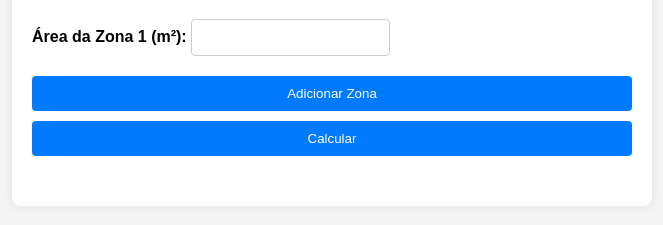
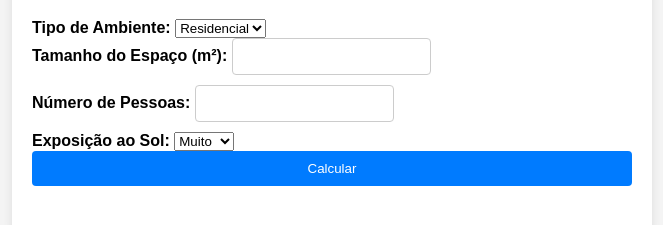
Before and after one commit to joaotiagojeronimo/simulador_AC, a plain HTML site: page index.html in a window 1280 px wide. Shown: the part 131-356 px from the top of the page, without its empty margins (308-971 px from the left). Drawn offline with Linux system fonts and the light colour scheme.

Commit message:
index.html

```diff
--- a/index.html
+++ b/index.html
@@ -1,5 +1,5 @@
 <!DOCTYPE html>
-<html lang="en">
+<html lang="pt">
 <head>
     <meta charset="UTF-8">
     <meta name="viewport" content="width=device-width, initial-scale=1.0">
@@ -10,13 +10,30 @@
     <div class="container">
         <h1>Simulador de Ar Condicionado</h1>
         <form id="ac-simulator-form">
-            <div id="zones-container">
-                <div class="zone">
-                    <label for="zone1-area">Área da Zona 1 (m²):</label>
-                    <input type="number" id="zone1-area" name="zone1-area" required>
-                </div>
+            <div class="form-group">
+                <label for="tipo-ambiente">Tipo de Ambiente:</label>
+                <select id="tipo-ambiente" name="tipo-ambiente" required>
+                    <option value="residencial">Residencial</option>
+                    <option value="comercial">Comercial</option>
+                    <option value="outro">Outro</option>
+                </select>
             </div>
-            <button type="button" id="add-zone-btn">Adicionar Zona</button>
+            <div class="form-group">
+                <label for="tamanho">Tamanho do Espaço (m²):</label>
+                <input type="number" id="tamanho" name="tamanho" required>
+            </div>
+            <div class="form-group">
+                <label for="num-pessoas">Número de Pessoas:</label>
+                <input type="number" id="num-pessoas" name="num-pessoas" required>
+            </div>
+            <div class="form-group">
+                <label for="exposicao">Exposição ao Sol:</label>
+                <select id="exposicao" name="exposicao" required>
+                    <option value="muito">Muito</option>
+                    <option value="medio">Médio</option>
+                    <option value="pouco">Pouco</option>
+                </select>
+            </div>
             <button type="submit">Calcular</button>
         </form>
         <div id="results"></div>
```
